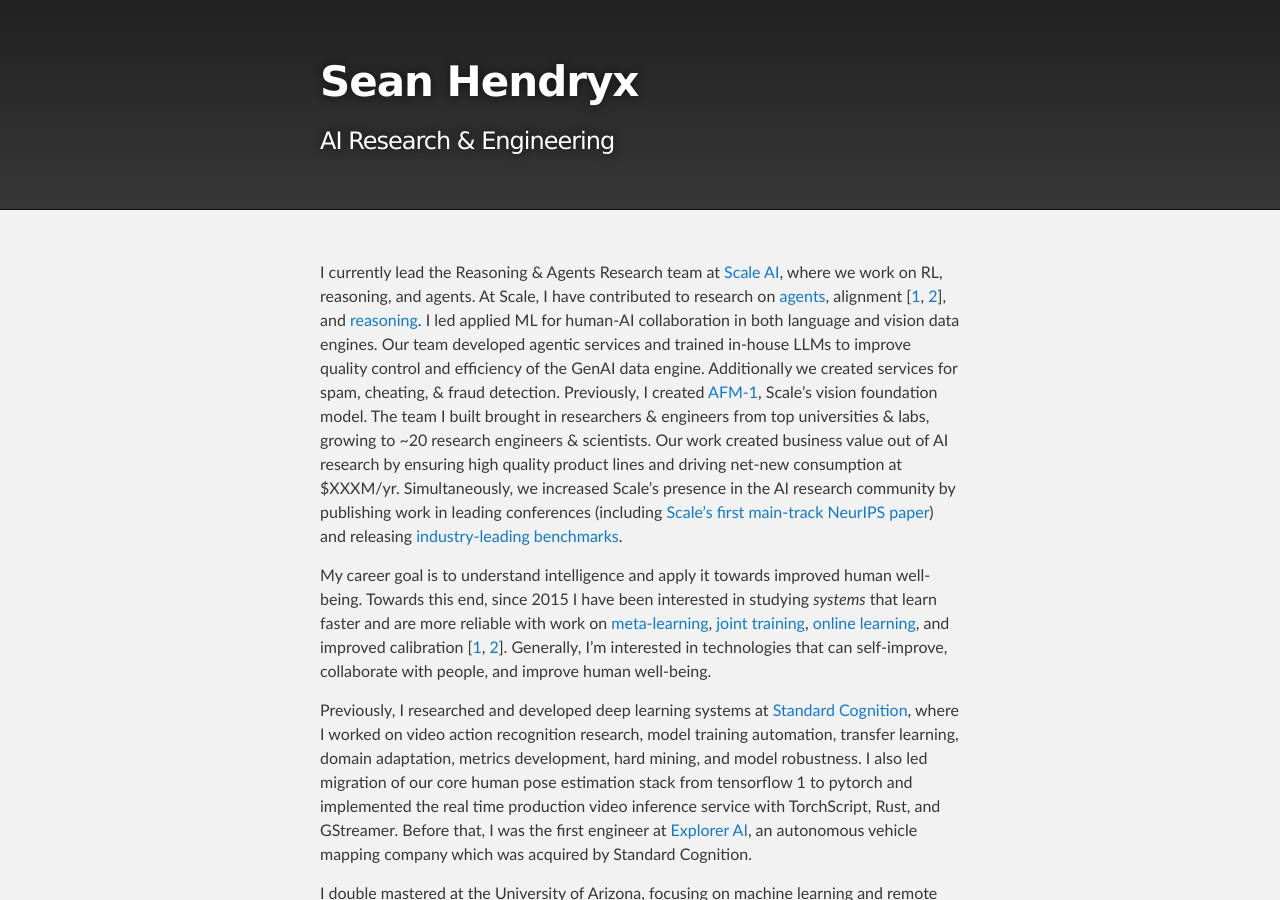
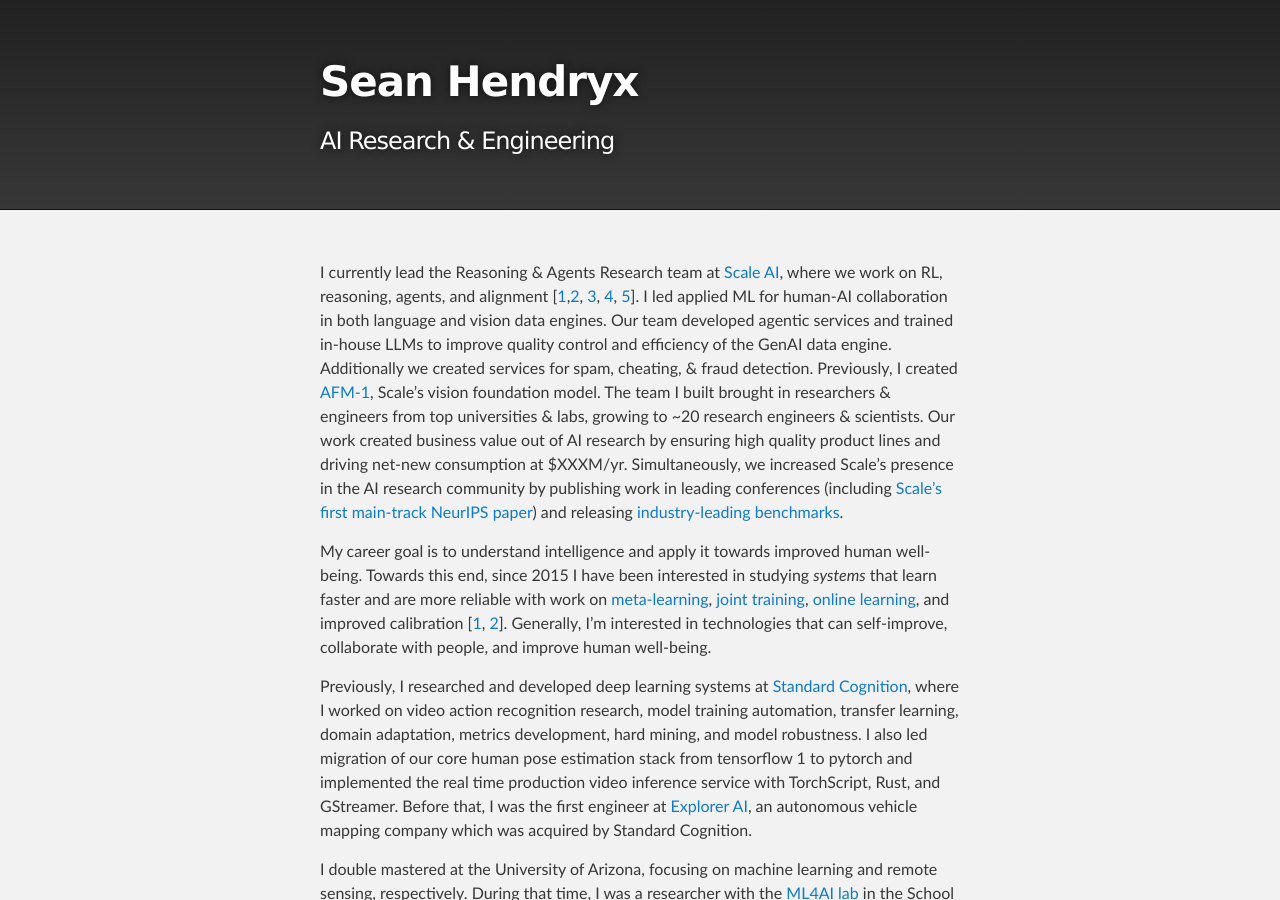
Before and after one commit to SMHendryx/SMHendryx.github.io, a Jekyll site: the page built from index.md, in a window 1280 px wide and 900 px high. Built offline with Jekyll 4.4.1, drawn with Linux system fonts in a browser that asks for light colours.

Commit message:
Update index.md

```diff
--- a/index.md
+++ b/index.md
@@ -2,7 +2,7 @@
 layout: default
 ---
 
-I currently lead the Reasoning & Agents Research team at [Scale AI](https://scale.com/), where we work on RL, reasoning, and agents. At Scale, I have contributed to research on [agents](https://x.com/SeanHendryx/status/1836853180967031098), alignment [[1](https://x.com/SeanHendryx/status/1849522272824123686), [2](https://x.com/SeanHendryx/status/1854710361687310418)], and [reasoning](https://arxiv.org/abs/2409.03733). I led applied ML for human-AI collaboration in both language and vision data engines. Our team developed agentic services and trained in-house LLMs to improve quality control and efficiency of the GenAI data engine. Additionally we created services for spam, cheating, & fraud detection. Previously, I created [AFM-1](https://scale.com/blog/afm1), Scale's vision foundation model. The team I built brought in researchers & engineers from top universities & labs, growing to ~20 research engineers & scientists. Our work created business value out of AI research by ensuring high quality product lines and driving net-new consumption at $XXXM/yr. Simultaneously, we increased Scale's presence in the AI research community by publishing work in leading conferences (including [Scale's first main-track NeurIPS paper](https://proceedings.neurips.cc/paper_files/paper/2024/hash/d46f127a80dc58cbc0732a717285c43a-Abstract-Conference.html)) and releasing [industry-leading benchmarks](https://scale.com/leaderboard).
+I currently lead the Reasoning & Agents Research team at [Scale AI](https://scale.com/), where we work on RL, reasoning, agents, and alignment [[1](https://x.com/SeanHendryx/status/1937224478351851764),[2](https://x.com/SeanHendryx/status/1849522272824123686), [3](https://arxiv.org/abs/2409.03733), [4](https://x.com/SeanHendryx/status/1854710361687310418), [5](https://x.com/SeanHendryx/status/1836853180967031098)]. I led applied ML for human-AI collaboration in both language and vision data engines. Our team developed agentic services and trained in-house LLMs to improve quality control and efficiency of the GenAI data engine. Additionally we created services for spam, cheating, & fraud detection. Previously, I created [AFM-1](https://scale.com/blog/afm1), Scale's vision foundation model. The team I built brought in researchers & engineers from top universities & labs, growing to ~20 research engineers & scientists. Our work created business value out of AI research by ensuring high quality product lines and driving net-new consumption at $XXXM/yr. Simultaneously, we increased Scale's presence in the AI research community by publishing work in leading conferences (including [Scale's first main-track NeurIPS paper](https://proceedings.neurips.cc/paper_files/paper/2024/hash/d46f127a80dc58cbc0732a717285c43a-Abstract-Conference.html)) and releasing [industry-leading benchmarks](https://scale.com/leaderboard).
 
 My career goal is to understand intelligence and apply it towards improved human well-being. Towards this end, since 2015 I have been interested in studying _systems_ that learn faster and are more reliable with work on [meta-learning](https://meta-learn.github.io/2020/papers/44_paper.pdf), [joint training](https://scale.com/blog/afm1), [online learning](https://neurips2021workshopfl.github.io/NFFL-2021/papers/2021/Hendryx2021.pdf), and improved calibration [[1](https://arxiv.org/abs/2311.14743), [2](https://arxiv.org/abs/2401.12129)]. Generally, I'm interested in technologies that can self-improve, collaborate with people, and improve human well-being.
 
```
